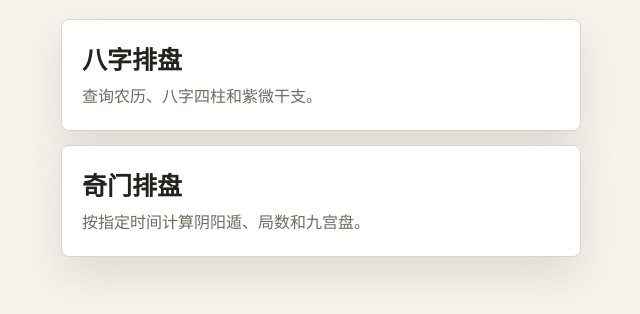
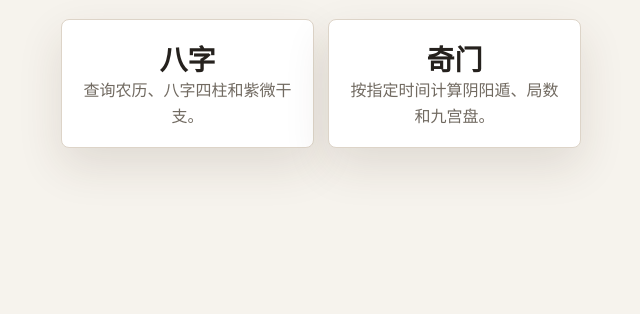
Before and after one commit to ys172/qimen-tool, a plain HTML site: page index.html in a window 1280 px wide. Shown: the part 122-436 px from the top of the page, without its empty margins (319-959 px from the left). Drawn offline with Linux system fonts and the light colour scheme; a small style sheet from the web is missing.

Commit message:
Update index.html

```diff
--- a/index.html
+++ b/index.html
@@ -7,6 +7,8 @@
     <script src="./vendor/lunar.js"></script>
     <script src="./vendor/iztro.min.js"></script>
     <style>
+      @import url("https://cdn.jsdelivr.net/npm/lxgw-wenkai-screen-webfont@1.7.0/style.css");
+
       :root {
         --bg: #f6f3ed;
         --panel: #ffffff;
@@ -75,25 +77,27 @@
 
       .home-actions {
         display: grid;
+        grid-template-columns: repeat(2, minmax(0, 1fr));
         gap: 14px;
       }
 
       .nav-card {
         width: 100%;
-        min-height: 112px;
+        min-height: 96px;
         border: 1px solid var(--line);
         border-radius: 8px;
         background: var(--panel);
         box-shadow: var(--shadow);
         color: var(--ink);
         text-align: left;
-        padding: 20px;
+        padding: 18px 16px;
+        text-align: center;
       }
 
       .nav-card strong {
         display: block;
-        font-size: 25px;
-        margin-bottom: 8px;
+        font-size: 28px;
+        margin-bottom: 0;
       }
 
       .nav-card span {
@@ -265,7 +269,7 @@
         border: 1px solid #c65579;
         padding: 8px;
         overflow: hidden;
-        font-family: KaiTi, "KaiTi_GB2312", "STKaiti", "Kaiti SC", serif;
+        font-family: "LXGW WenKai Screen", KaiTi, "KaiTi_GB2312", "STKaiti", "Kaiti SC", serif;
       }
 
       .dark-stem,
@@ -526,11 +530,11 @@
         </header>
         <div class="home-actions">
           <button class="nav-card" id="openBazi" type="button">
-            <strong>八字排盘</strong>
+            <strong>八字</strong>
             <span>查询农历、八字四柱和紫微干支。</span>
           </button>
           <button class="nav-card" id="openQimen" type="button">
-            <strong>奇门排盘</strong>
+            <strong>奇门</strong>
             <span>按指定时间计算阴阳遁、局数和九宫盘。</span>
           </button>
         </div>
```
